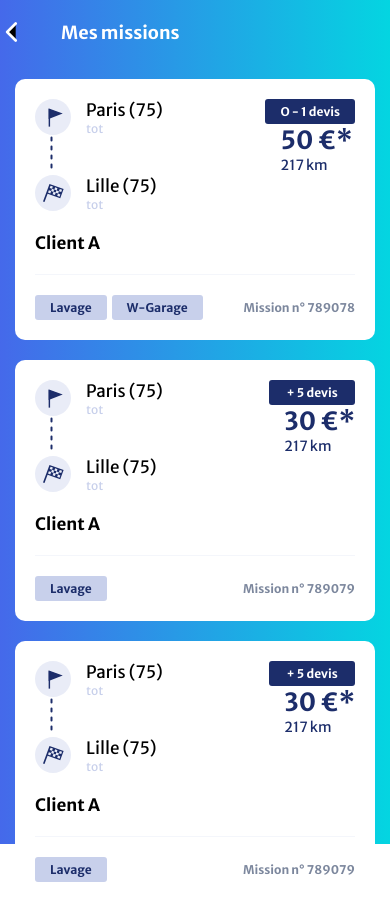
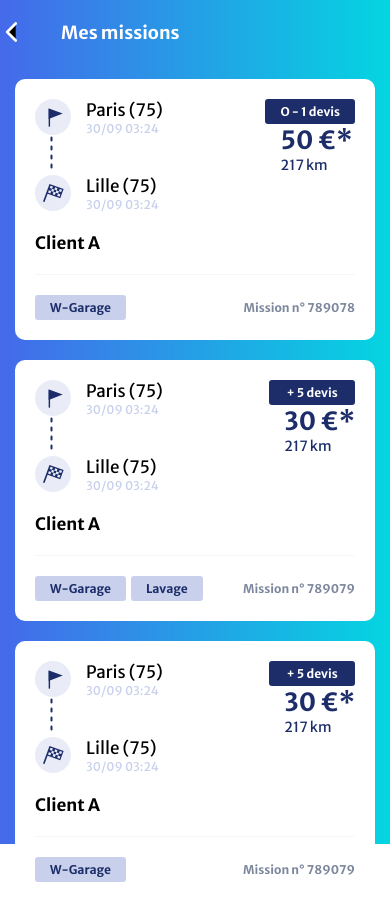
Before and after one commit to yGuez/hitflow-test, a React Native app: screen /Missions in a window 390 px wide. Shown: the top 920 px of the page. Built offline with nearby package versions, Linux system fonts and the light colour scheme.

Commit message:
Update types and add date formatter

```diff
--- a/app/components/presentationnals/BackButton/index.tsx
+++ b/app/components/presentationnals/BackButton/index.tsx
@@ -1,12 +1,20 @@
-import { TouchableOpacity } from "react-native";
+import { GestureResponderEvent, TouchableOpacity } from "react-native";
 import { colors, spacing } from "../../../pages/styles";
 import Arrow from "../../icons/Arrow";
 
-const BackButton = ({ onPress }: any) => {
+const BackButton = ({
+  onPress,
+}: {
+  onPress: ((event: GestureResponderEvent) => void) | undefined;
+}) => {
   return (
     <TouchableOpacity
       onPress={onPress}
-      style={{ flexDirection: "row", paddingLeft: spacing.xs, paddingRight: spacing.m }}
+      style={{
+        flexDirection: "row",
+        paddingLeft: spacing.xs,
+        paddingRight: spacing.m,
+      }}
     >
       <Arrow
         width={20}
--- a/app/components/presentationnals/Input/index.tsx
+++ b/app/components/presentationnals/Input/index.tsx
@@ -1,9 +1,24 @@
 import React from "react";
 import { TextInput, View, StyleSheet } from "react-native";
+import { string } from "yup";
 import { colors, font, spacing } from "../../../pages/styles";
 import Text from "../Text";
 
-export const Input = ({ label, input, placeholder, error }: any) => {
+export const Input = ({
+  label,
+  input,
+  placeholder,
+  error,
+}: {
+  label: string;
+  input: {
+    value: string;
+    onChangeText: (e: string | React.ChangeEvent<any>) => void;
+    onBlur: (e: any) => void;
+  };
+  placeholder: string;
+  error: string | false | undefined;
+}) => {
   return (
     <View style={styles.container}>
       <Text bold style={styles.label}>
--- a/app/components/presentationnals/MissionCard/Waypoints/index.tsx
+++ b/app/components/presentationnals/MissionCard/Waypoints/index.tsx
@@ -1,12 +1,20 @@
 import React from "react";
 import { View, StyleSheet } from "react-native";
 import { spacing, font, colors } from "../../../../pages/styles";
+import { WaypointType } from "../../../../utils/types";
 import FlagCircleEnd from "../../../icons/FlagCircleEnd";
 import FlagCircleStart from "../../../icons/FlagCircleStart";
 import Line from "../../../icons/Line";
 import Text from "../../Text";
+import { format } from "fecha";
 
-const Waypoints = ({ departure, arrival }: any) => {
+const Waypoints = ({
+  departure,
+  arrival,
+}: {
+  departure: WaypointType;
+  arrival: WaypointType;
+}) => {
   return (
     <View>
       <View style={styles.waypoint}>
@@ -16,7 +24,7 @@ const Waypoints = ({ departure, arrival }: any) => {
             {departure?.city} ({departure?.postalCode})
           </Text>
           <Text style={{ fontSize: font.size.s, color: colors.blueMedium }}>
-            {departure?.date}
+            {format(departure?.date, 'DD/MM hh:mm')}
           </Text>
         </View>
       </View>
@@ -30,7 +38,7 @@ const Waypoints = ({ departure, arrival }: any) => {
             {arrival?.city} ({arrival?.postalCode})
           </Text>
           <Text style={{ fontSize: font.size.s, color: colors.blueMedium }}>
-            {arrival?.date}
+          {format(departure?.date, 'DD/MM hh:mm')}
           </Text>
         </View>
       </View>
--- a/app/components/presentationnals/MissionCard/index.tsx
+++ b/app/components/presentationnals/MissionCard/index.tsx
@@ -1,10 +1,11 @@
 import { StyleSheet, View } from "react-native";
 import { colors, spacing, font } from "../../../pages/styles";
+import { MissionType } from "../../../utils/types";
 import Text from "../Text";
 import Badge, { badgeColors } from "./Badge";
 import Waypoints from "./Waypoints";
 
-const MissionCard = ({ mission }: any) => {
+const MissionCard = ({ mission }: { mission: MissionType }) => {
   const quotationText =
     mission?.quotations <= 5 ? `O - ${mission?.quotations} devis` : `+ 5 devis`;
 
--- a/app/components/presentationnals/Text/index.tsx
+++ b/app/components/presentationnals/Text/index.tsx
@@ -1,8 +1,21 @@
-import { Text as NativeText, StyleSheet } from "react-native";
+import { ReactNode } from "react";
+import { Text as NativeText, StyleSheet, StyleProp } from "react-native";
 
-const Text = ({ children, bold, style, ...props }: any) => {
+const Text = ({
+  children,
+  bold,
+  style,
+  ...props
+}: {
+  children: ReactNode;
+  bold?: boolean;
+  style: StyleProp<any>;
+}) => {
   return (
-    <NativeText style={[styles.text, bold && styles.bold, style]} {...props}>
+    <NativeText
+      style={[styles.text, ...(bold ? [styles.bold] : []), style]}
+      {...props}
+    >
       {children}
     </NativeText>
   );
@@ -12,9 +25,9 @@ const styles = StyleSheet.create({
   text: {
     fontFamily: "MerriweatherSans",
   },
-  bold : {
+  bold: {
     fontFamily: "MerriweatherSansBold",
-  }
+  },
 });
 
 export default Text;
--- a/app/pages/Missions/index.tsx
+++ b/app/pages/Missions/index.tsx
@@ -1,63 +1,63 @@
-import { LinearGradient } from "expo-linear-gradient";
 import { View, StyleSheet, ScrollView } from "react-native";
 import { SafeAreaView } from "react-native-safe-area-context";
 import MissionCard from "../../components/presentationnals/MissionCard";
 import ScreenTemplate from "../../components/presentationnals/ScreenTemplate";
-import { colors, spacing } from "../styles";
+import { OptionsType } from "../../utils/types";
+import { spacing } from "../styles";
 
 const missionsList = [
   {
     departure: {
       city: "Paris",
       postalCode: 75,
-      date: "tot",
+      date: new Date(),
     },
     arrival: {
       city: "Lille",
       postalCode: 75,
-      date: "tot",
+      date: new Date(),
     },
     price: 50,
     km: 217,
     costumer: "Client A",
     reference: 789078,
-    options: ["Lavage", "W-Garage"],
+    options: [OptionsType.GARAGE],
     quotations: 1,
   },
   {
     departure: {
       city: "Paris",
       postalCode: 75,
-      date: "tot",
+      date: new Date(),
     },
     arrival: {
       city: "Lille",
       postalCode: 75,
-      date: "tot",
+      date: new Date(),
     },
     price: 30,
     km: 217,
     costumer: "Client A",
     reference: 789079,
-    options: ["Lavage"],
+    options: [OptionsType.GARAGE, OptionsType.WASHING],
     quotations: 6,
   },
   {
     departure: {
       city: "Paris",
       postalCode: 75,
-      date: "tot",
+      date: new Date(),
     },
     arrival: {
       city: "Lille",
       postalCode: 75,
-      date: "tot",
+      date: new Date(),
     },
     price: 30,
     km: 217,
     costumer: "Client A",
     reference: 789079,
-    options: ["Lavage"],
+    options: [OptionsType.GARAGE],
     quotations: 6,
   },
 ];
--- /dev/null
+++ b/app/utils/types.ts
@@ -0,0 +1,21 @@
+export interface WaypointType {
+  city: string;
+  postalCode: number;
+  date: Date;
+}
+
+export enum OptionsType {
+  WASHING = "Lavage",
+  GARAGE = "W-Garage",
+}
+
+export interface MissionType {
+  departure: WaypointType;
+  arrival: WaypointType;
+  price: number;
+  km: number;
+  costumer: string;
+  reference: number;
+  options: OptionsType[];
+  quotations: number;
+}
--- a/package.json
+++ b/package.json
@@ -26,6 +26,7 @@
     "expo-status-bar": "~1.4.0",
     "expo-system-ui": "~1.3.0",
     "expo-web-browser": "~11.0.0",
+    "fecha": "^4.2.3",
     "formik": "^2.2.9",
     "react": "18.0.0",
     "react-dom": "18.0.0",
```
Also changed, not shown: app/components/presentationnals/Avatar/index.tsx (+11 -3 lines), app/components/presentationnals/Button/index.tsx (+9 -3 lines), app/components/presentationnals/Menu/index.tsx (+18 -10 lines), 1 other file (tests, documents, lock files or other folders).
